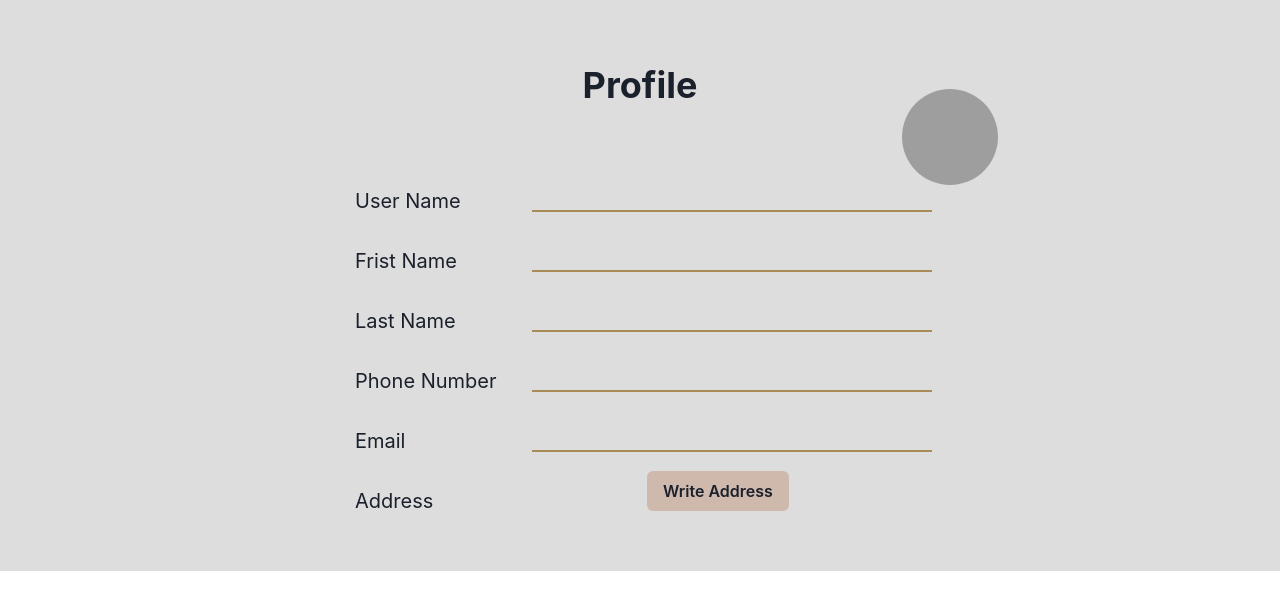
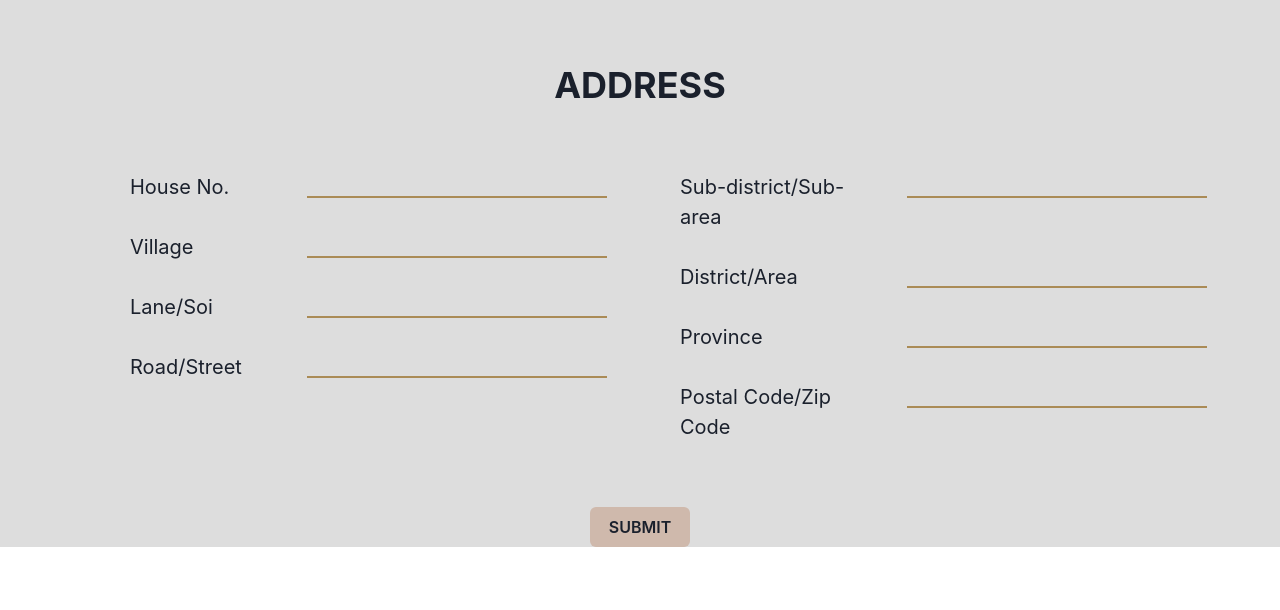
Before and after one commit to Pimporn15/project, a React (Create React App) app in the folder client/: page / in a window 1280 px wide. Shown: the top 610 px of the page. Built offline with nearby package versions, Linux system fonts and the light colour scheme; grey boxes are pictures that could not be loaded.

Commit message:
create-address

```diff
--- a/client/src/App.js
+++ b/client/src/App.js
@@ -1,12 +1,14 @@
 import React from "react";
 import { ChakraProvider } from "@chakra-ui/react";
 // import ProductListingPage from "./pages/productListingPage";
-import Profile from "./pages/profile";
+// import Profile from "./pages/profile";
+import Address from "./pages/address"
 
 function App() {
   return (
     <ChakraProvider>
-      <Profile/>
+      {/* <Profile/> */}
+      <Address/>
 
     </ChakraProvider>
   );
--- /dev/null
+++ b/client/src/pages/address.js
@@ -0,0 +1,60 @@
+import { Box, Flex,  Center, Heading,Stack,Text,Input,Button } from "@chakra-ui/react";
+
+function Address() {
+    return (
+
+        <Box w="100%" h="100%" bg="#dddddd" position='relative' >
+         <Center  >
+           <Heading text='#000000' mt='5%'>ADDRESS</Heading>
+          </Center>
+          <Flex direction="row" align="center" justify="center" >
+          <Center>
+             <Flex  w='500px' h='300px' bgPosition="center"  direction='column' m='50px'>
+             <Stack spacing={3} direction='row'>
+                  <Text fontSize='20px' w='150px' m='15px'>House No.</Text>
+                  <Input variant='flushed' w='300px'  isInvalid errorBorderColor='#AA8B56'/>
+             </Stack>
+             <Stack spacing={3} direction='row'>
+                  <Text fontSize='20px' w='150px' m='15px'>Village</Text>
+                  <Input variant='flushed' w='300px'isInvalid errorBorderColor='#AA8B56' />
+             </Stack>
+             <Stack spacing={3} direction='row'>
+                  <Text fontSize='20px' w='150px' m='15px' >Lane/Soi</Text>
+                  <Input variant='flushed' w='300px' isInvalid errorBorderColor='#AA8B56' />
+             </Stack>
+             <Stack spacing={3} direction='row'>
+                  <Text fontSize='20px' w='150px' m='15px'>Road/Street</Text>
+                  <Input variant='flushed' w='300px' isInvalid errorBorderColor='#AA8B56'/>
+             </Stack>
+             </Flex>
+            </Center>
+
+            <Center  >
+             <Flex  w='550px' h='300px' bgPosition="center"  direction='column'>
+             <Stack spacing={3} direction='row'>
+                  <Text fontSize='20px' w='200px' m='15px'>Sub-district/Sub-area</Text>
+                  <Input variant='flushed' w='300px'  isInvalid errorBorderColor='#AA8B56'/>
+             </Stack>
+             <Stack spacing={3} direction='row'>
+                  <Text fontSize='20px' w='200px' m='15px'>District/Area</Text>
+                  <Input variant='flushed' w='300px'isInvalid errorBorderColor='#AA8B56' />
+             </Stack>
+             <Stack spacing={3} direction='row'>
+                  <Text fontSize='20px' w='200px' m='15px' >Province</Text>
+                  <Input variant='flushed' w='300px' isInvalid errorBorderColor='#AA8B56' />
+             </Stack>
+             <Stack spacing={3} direction='row'>
+                  <Text fontSize='20px' w='200px' m='15px'>Postal Code/Zip Code</Text>
+                  <Input variant='flushed' w='300px' isInvalid errorBorderColor='#AA8B56'/>
+             </Stack>
+             </Flex>
+            </Center>
+           </Flex>
+          <Center>
+         <Button text='#000000' variant='solid' bg='#CFB9AC' w='100px' >SUBMIT</Button>
+           </Center>
+        </Box>
+
+    )};
+
+    export default Address;
--- a/client/src/pages/profile.js
+++ b/client/src/pages/profile.js
@@ -1,10 +1,10 @@
-import { Box, Flex, Image, Center, Heading,Stack,Text,Input,Button ,AspectRatio, Avatar,  keyframes } from "@chakra-ui/react";
+import { Box, Flex, Center, Heading,Stack,Text,Input,Button , Avatar,  keyframes } from "@chakra-ui/react";
 
 
 
 
 function Profile() {
-    const size = '96px';
+    const size = '150px';
     const color = 'teal';
 
     const pulseRing = keyframes`
@@ -24,7 +24,7 @@ function Profile() {
   <Box w="100%" h="100%" bg="#dddddd" position='relative' >
 
     <Center  >
-           <Heading text='#000000' mt='5%'>Profile</Heading>
+           <Heading text='#000000' mt='5%'>PROFILE</Heading>
   </Center>
  <Flex
       position='absolute' top='5%'  right='18%'
@@ -84,8 +84,8 @@ function Profile() {
                   <Text fontSize='20px' w='150px' m='15px'>Email</Text>
                   <Input variant='flushed' w='400px' isInvalid errorBorderColor='#AA8B56' />
              </Stack>
-             <Stack spacing={3} direction='row'>
-                  <Text fontSize='20px' w='150px' m='15px' mr='130px' >Address</Text>
+             <Stack spacing={3} direction='row' m='15px' >
+                  <Text fontSize='20px' w='150px'  mr='150px' >Address</Text>
                   <Button text='#000000' variant='solid' bg='#CFB9AC'  >Write Address</Button>
              </Stack>
 
```
